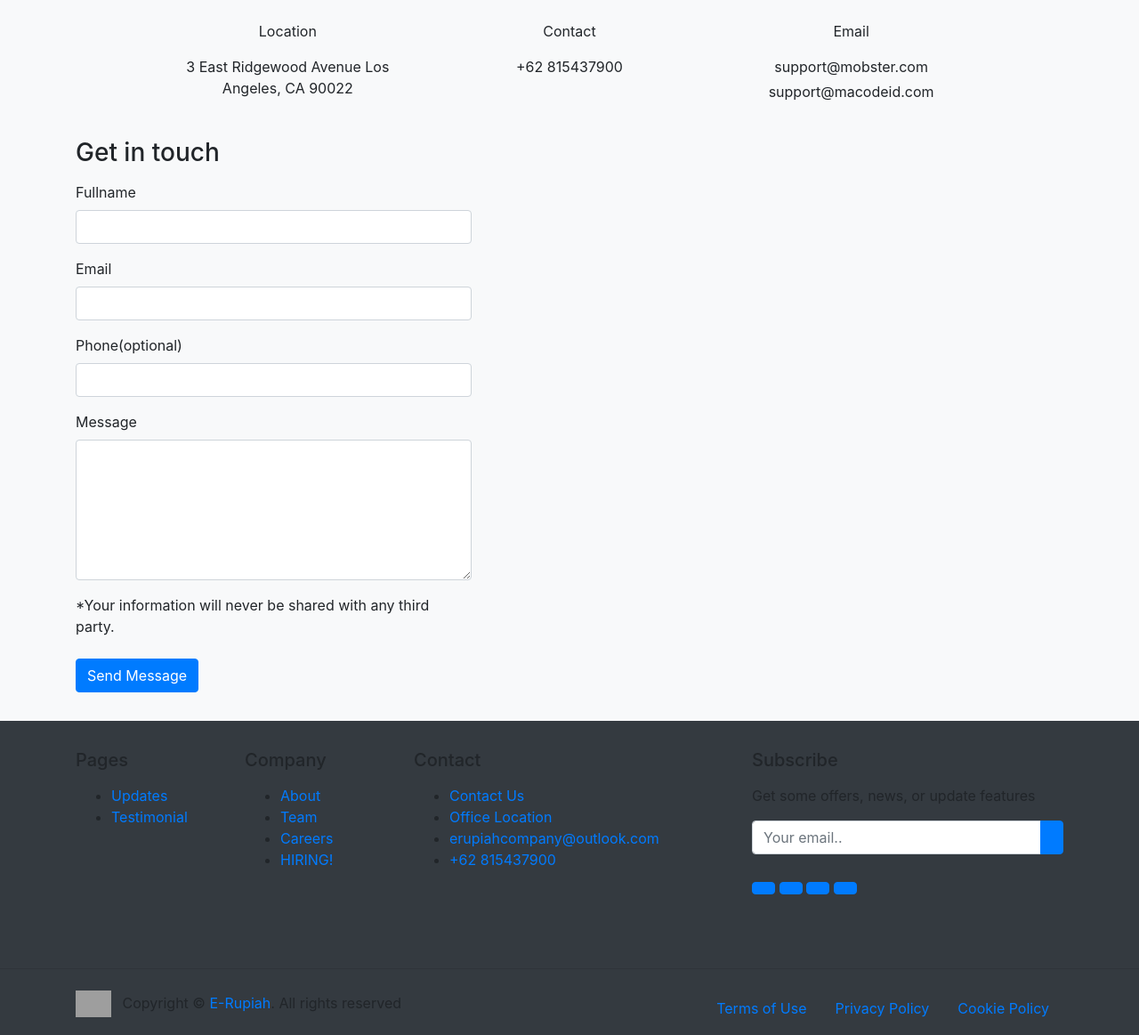
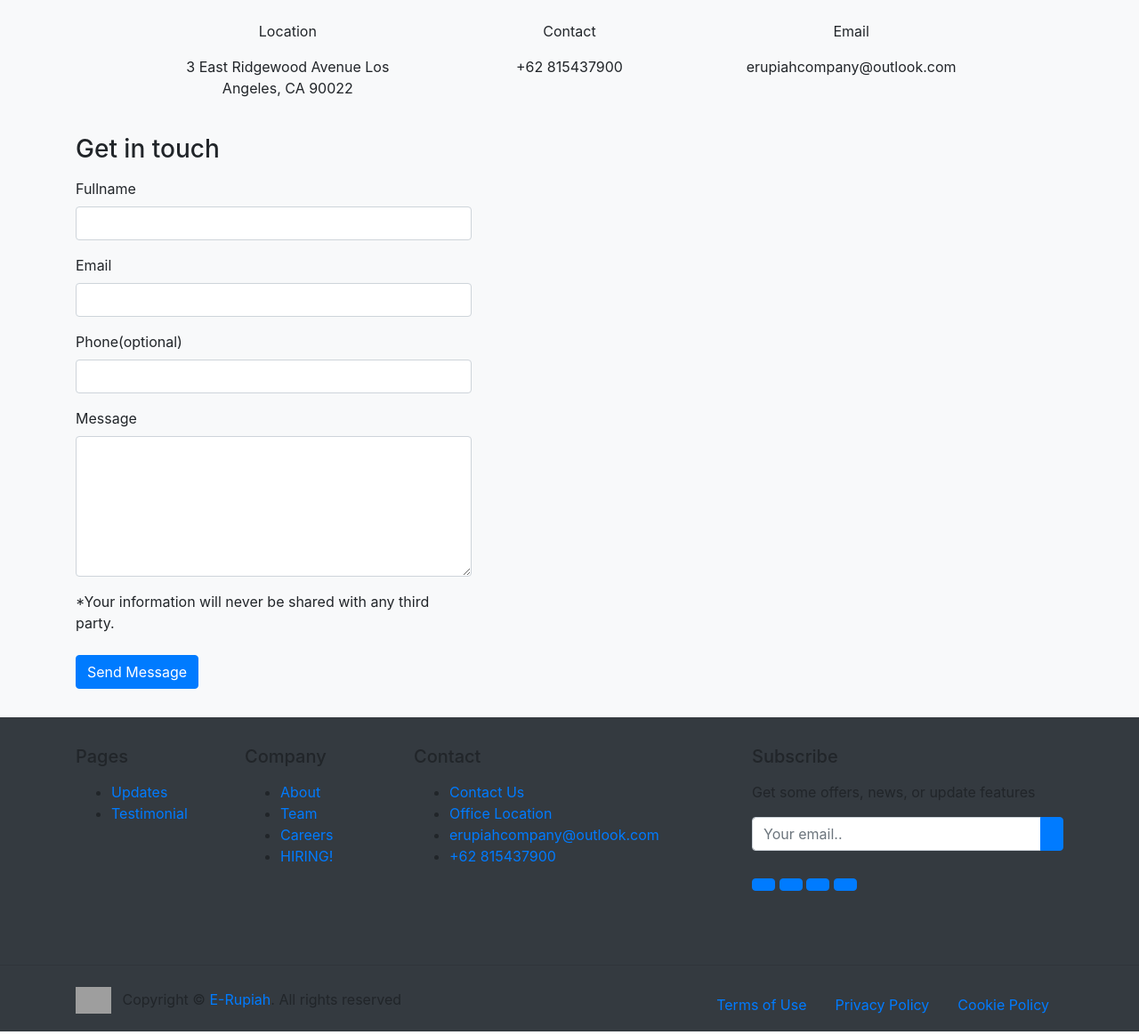
Before and after one commit to imkkel5/erupiah, a PHP site: page /erupiah/contact.php in a window 1280 px wide. Shown: the part 209-1372 px from the top of the page at 89% size. Run offline with PHP 8.4, Linux system fonts and the light colour scheme; some libraries are stand-ins or nearby versions; grey boxes are pictures that could not be loaded.

Commit message:
perubahan email di contact us

```diff
--- a/html/contact.php
+++ b/html/contact.php
@@ -46,8 +46,7 @@
               <div class="col-md-4 text-center py-3 py-md-2">
                 <i class="mai-mail-open-outline h3"></i>
                 <p class="fg-primary fw-medium fs-vlarge">Email</p>
-                <p class="mb-1">support@mobster.com</p>
-                <p class="mb-0">support@macodeid.com</p>
+                <p class="mb-1">erupiahcompany@outlook.com</p>
               </div>
             </div>
           </div>
```
